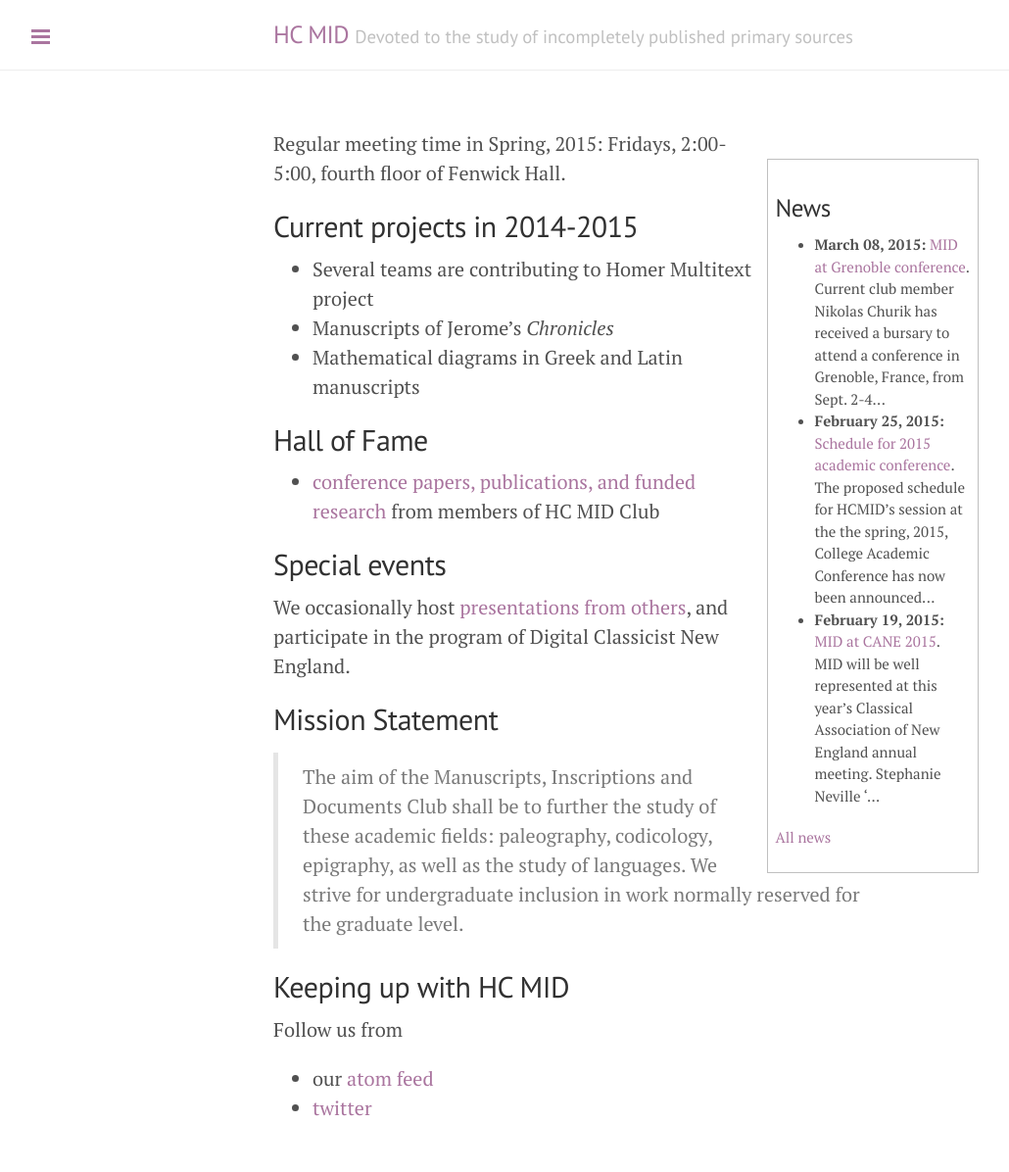
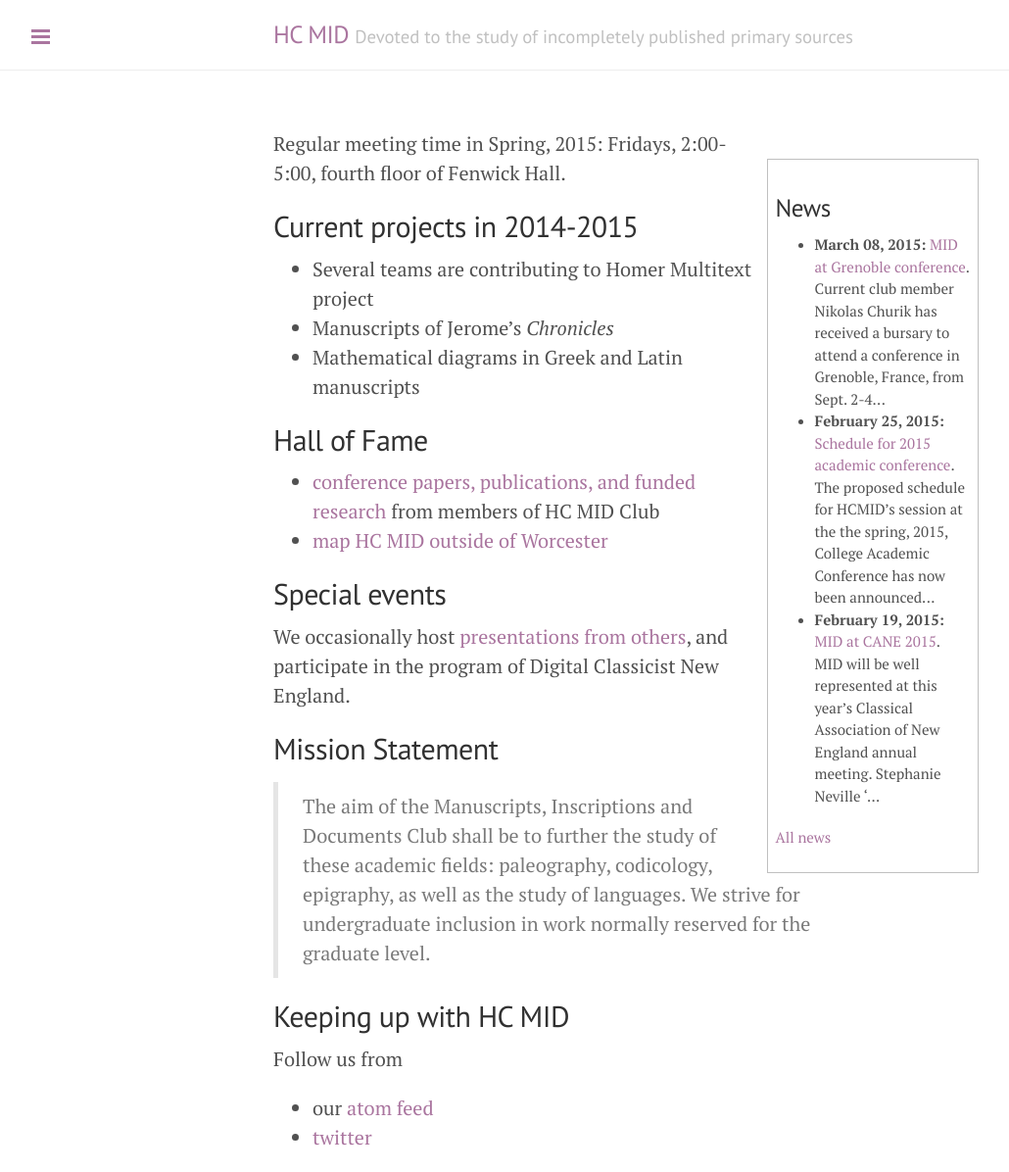
Before and after one commit to HCMID/HCMID.github.io, a Jekyll site: the page built from index.md, in a window 1280 px wide. Shown: the whole page at 98% size, without its empty margins (1-1031 px from the left). Built offline with Jekyll 4.4.1, drawn with Linux system fonts in a browser that asks for light colours; before the commit the page ends 1166 px from its top, so only the background shows below that.

Commit message:
Add link to map

```diff
--- a/index.md
+++ b/index.md
@@ -19,7 +19,7 @@
 ## Hall of Fame ##
 
 - [conference papers,  publications, and funded research](hof) from members of HC MID Club
-
+- [map HC MID outside of Worcester](where)
 
 ## Special events ##
 
```
